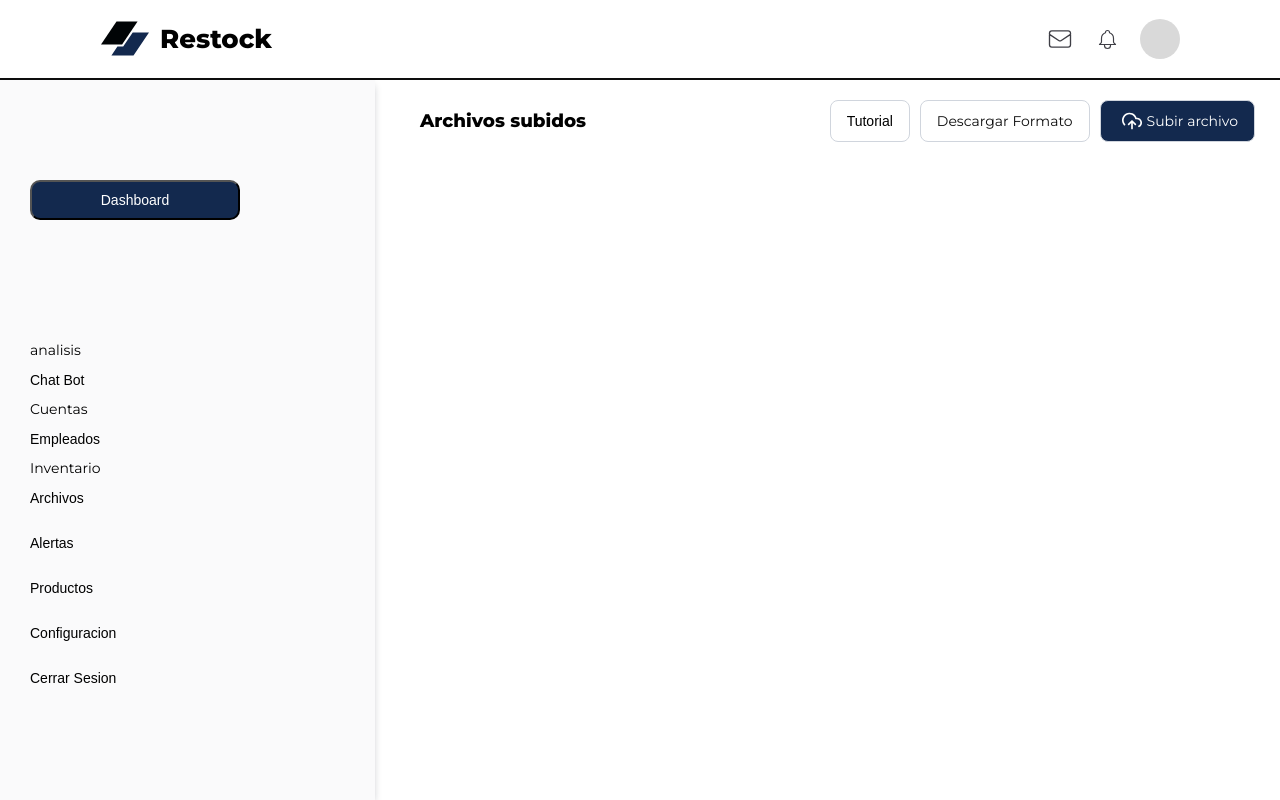
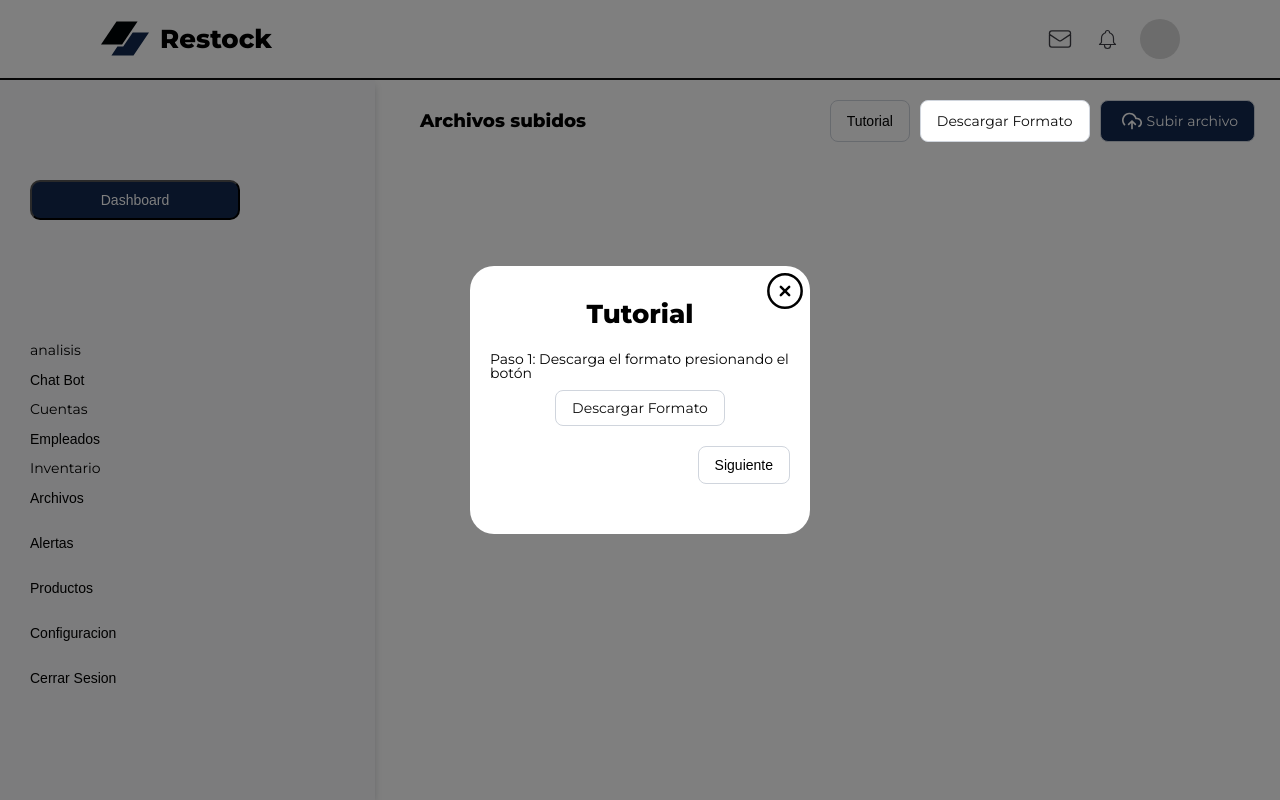
Before and after one commit to ReponStock/frontend, a Next.js app: page /filesUpload in a window 1280 px wide. Both pictures are taken after a click on the button "Tutorial". Built offline with nearby package versions, Linux system fonts and the light colour scheme.

Commit message:
tutorial added

```diff
--- a/src/app/filesUpload/page.tsx
+++ b/src/app/filesUpload/page.tsx
@@ -1,11 +1,18 @@
 "use client";
 
 import Image from "next/image";
+import { useState } from "react";
 import icon from "../../../public/upload.svg";
+import close from "../../../public/close-circle.svg";
 import { Dashboard } from "@/components/dashboard/Dashboard";
 import "./styles.css";
+import { NONAME } from "dns";
 
 export default function FilesUpload() {
+  const [step, setStep] = useState(1);
+  const [isActive, setIsActive] = useState(false);
+  console.log(isActive);
+
   const handleFileButtonClick = () => {
     document.getElementById("file-input")?.click();
   };
@@ -23,18 +30,121 @@ export default function FilesUpload() {
   return (
     <Dashboard>
       <section>
+        <div
+          className="tutorial-section"
+          style={isActive ? { display: "flex" } : { display: "none" }}
+        >
+          <div className="tutorial-section-card">
+            <h3 className="center-txt my-5">Tutorial</h3>
+            <Image
+              onClick={() => setIsActive(false)}
+              src={close}
+              height={40}
+              width={40}
+              alt="close circle"
+              className="absolute right-5 top-5 pointer"
+            />
+            <div className="card-buttons">
+              <div
+                style={
+                  step == 1
+                    ? { display: "flex", flexDirection: "column" }
+                    : { display: "none" }
+                }
+              >
+                <p className="my-5">
+                  Paso 1: Descarga el formato presionando el botón
+                </p>
+                <a
+                  className="file-button mx-auto my-5"
+                  href="/repon/Formato.xlsx" // Ruta relativa al archivo que quieres descargar
+                  download="Formato.xlsx" // Nombre del archivo que se descargará
+                >
+                  Descargar Formato
+                </a>
+              </div>
+              <p
+                className="my-5"
+                style={step == 2 ? { display: "inherit" } : { display: "none" }}
+              >
+                Paso 2: Llena el formato con la información de tu empresa
+              </p>
+              <div
+                style={
+                  step == 3
+                    ? { display: "flex", flexDirection: "column" }
+                    : { display: "none" }
+                }
+              >
+                <p className="my-5">
+                  Paso 3: Sube el archvio con el formato presionando el botón
+                </p>
+                <div
+                  className="file-button blue mx-auto my-5"
+                  onClick={handleFileButtonClick}
+                >
+                  <Image
+                    className="mx-5"
+                    src={icon}
+                    width="20"
+                    height="20"
+                    alt="Upload Icon"
+                  />
+                  <p>Subir archivo</p>
+                </div>
+              </div>
+              <input
+                type="file"
+                id="file-input"
+                style={{ display: "none" }}
+                onChange={handleFileInputChange}
+              />
+              <div className="flex flex-row justify-between">
+                <button
+                  onClick={() => setStep((prev) => prev - 1)}
+                  className="file-button"
+                  style={
+                    step == 1
+                      ? { display: "none", marginLeft: "auto" }
+                      : { display: "inherit" }
+                  }
+                >
+                  Anterior
+                </button>
+                <button
+                  onClick={() => setStep((prev) => prev + 1)}
+                  className="file-button"
+                  style={
+                    step == 3
+                      ? { display: "none" }
+                      : { display: "inherit", marginLeft: "auto" }
+                  }
+                >
+                  Siguiente
+                </button>
+              </div>
+            </div>
+          </div>
+        </div>
         <div className="nav flex justify-between flex-row">
           <h5 className="flex align-center">Archivos subidos</h5>
           <div className="nav-buttons">
-            <button className="file-button">Tutorial</button>
+            <button onClick={() => setIsActive(true)} className="file-button">
+              Tutorial
+            </button>
             <a
+              style={step == 1 ? { zIndex: "10", position: "relative" } : {}}
               className="file-button"
               href="/repon/Formato.xlsx" // Ruta relativa al archivo que quieres descargar
               download="Formato.xlsx" // Nombre del archivo que se descargará
             >
               Descargar Formato
             </a>
-            <div className="file-button blue" onClick={handleFileButtonClick}>
+            <div
+              style={step == 3 ? { zIndex: "10", position: "relative" } : {}}
+              className="file-button blue"
+              onClick={handleFileButtonClick}
+            >
               <Image
                 className="mx-5"
                 src={icon}
--- a/src/app/filesUpload/styles.css
+++ b/src/app/filesUpload/styles.css
@@ -31,3 +31,33 @@
   background-color: var(--blue);
   color: var(--white)
 }
+
+.tutorial-section{
+  position: absolute;
+  top: 0;
+  left: 0;
+  width: 100vw;
+  height: 100vh;
+  background-color: rgba(0, 0, 0, 0.5)
+}
+
+.tutorial-section-card{
+  position: absolute;
+  top: 50%;
+  left: 50%;
+  transform: translate(-50%,-50%);
+  border-radius: 24px;
+  height: fit-content;
+  box-sizing: content-box;
+  width: 320px;
+  background-color: var(--white);
+  padding: 3rem 1rem;
+}
+
+.card-buttons{
+  margin: 2rem 1rem;
+  display: flex;
+  flex-direction: column;
+  justify-content: space-evenly;
+  gap:15px;
+}
--- a/src/app/globals.css
+++ b/src/app/globals.css
@@ -139,6 +139,10 @@ a{
   align-items: center;
 }
 
+.center-txt{
+  text-align: center;
+}
+
 .gap-10{
   gap: 1rem;
 }
@@ -154,3 +158,28 @@ a{
   margin-left: 0.5rem;
   margin-right: 0.5rem;
 }
+.my-5{
+  margin-top: 0.5rem;
+  margin-bottom: 0.5rem;
+}
+
+.mx-auto{
+  margin-left: auto ;
+  margin-right: auto ;
+}
+
+.absolute{
+  position: absolute;
+}
+
+.right-5 {
+  right: 0.5rem;
+}
+
+.top-5{
+  top: 0.5rem;
+}
+
+.pointer{
+  cursor: pointer;
+}
```
Also changed, not shown: public/close-circle.svg (added).
